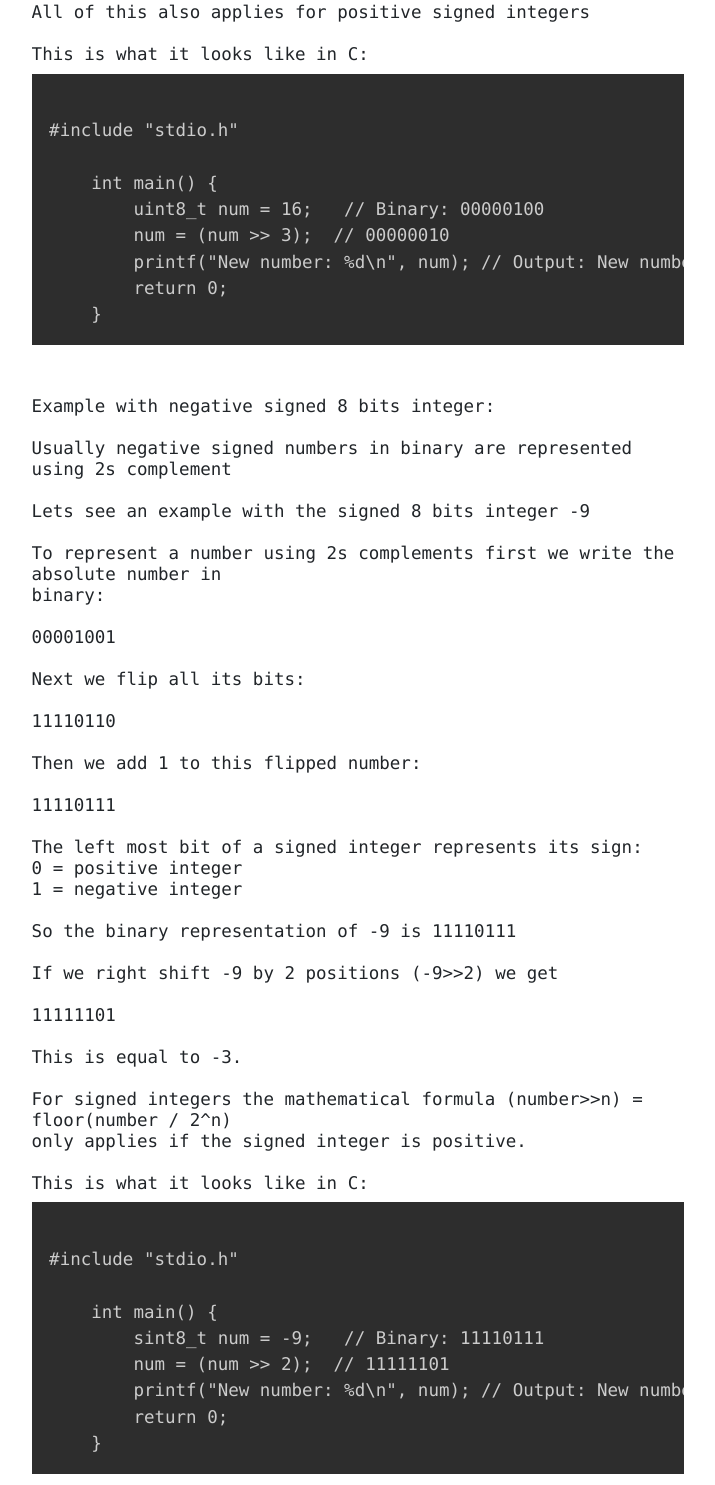
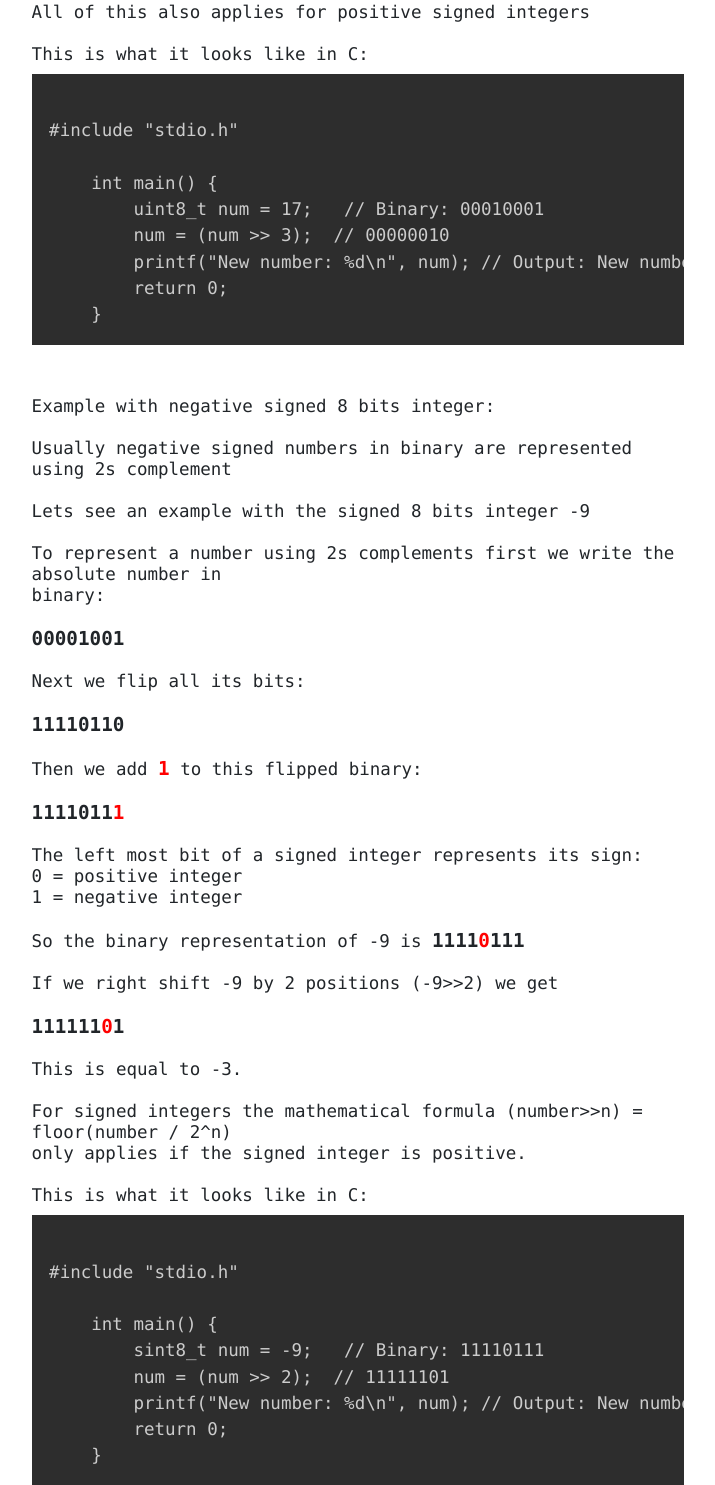
Before and after one commit to GeraBriseno/bitwiseOperationsWebApp, a Django app: page /bitwise/right_shift_op in a window 1280 px wide. Shown: the part 700-2185 px from the top of the page, without its empty margins (282-997 px from the left). Run offline with Django 5.2, Linux system fonts and the light colour scheme; some libraries are stand-ins or nearby versions.

Commit message:
Fixed some mistakes in examples

```diff
--- a/bitwiseMain/bitwiseOps/templates/bitwiseOps/leftshift_op.html
+++ b/bitwiseMain/bitwiseOps/templates/bitwiseOps/leftshift_op.html
@@ -59,7 +59,7 @@ This is what it looks like in C:
     int main() {
         uint8_t num = 4;   // Binary: 00000100
         num = (num &lt;&lt; 3);  // 00100000
-        printf("New number: %d\n", num); // Output: New number: 248
+        printf("New number: %d\n", num); // Output: New number: 32
         return 0;
     }
 </code></pre>
--- a/bitwiseMain/bitwiseOps/templates/bitwiseOps/rightshift_op.html
+++ b/bitwiseMain/bitwiseOps/templates/bitwiseOps/rightshift_op.html
@@ -59,7 +59,7 @@ This is what it looks like in C:
 #include "stdio.h"
 
     int main() {
-        uint8_t num = 16;   // Binary: 00000100
+        uint8_t num = 17;   // Binary: 00010001
         num = (num >> 3);  // 00000010
         printf("New number: %d\n", num); // Output: New number: 2
         return 0;
@@ -75,25 +75,25 @@ Lets see an example with the signed 8 bits integer -9
 To represent a number using 2s complements first we write the absolute number in
 binary:
 
-00001001
+<span class="highlight_byte">00001001</span>
 
 Next we flip all its bits:
 
-11110110
+<span class="highlight_byte">11110110</span>
 
-Then we add 1 to this flipped number:
+Then we add <span class="highlight_bit">1</span> to this flipped binary:
 
-11110111
+<span class="highlight_byte">11110</span><span class="highlight_byte">11</span><span class="highlight_bit">1</span>
 
 The left most bit of a signed integer represents its sign:
 0 = positive integer
 1 = negative integer
 
-So the binary representation of -9 is 11110111
+So the binary representation of -9 is <span class="highlight_byte">1111</span><span class="highlight_bit">0</span><span class="highlight_byte">111</span>
 
 If we right shift -9 by 2 positions (-9>>2) we get
 
-11111101
+<span class="highlight_byte">111111</span><span class="highlight_bit">0</span><span class="highlight_byte">1</span>
 
 This is equal to -3.
 
```
Also changed, not shown: bitwiseMain/bitwiseOps/templates/bitwiseOps/and_op.html (+4 -4 lines), bitwiseMain/bitwiseOps/templates/bitwiseOps/xor_op.html (+4 -4 lines).
